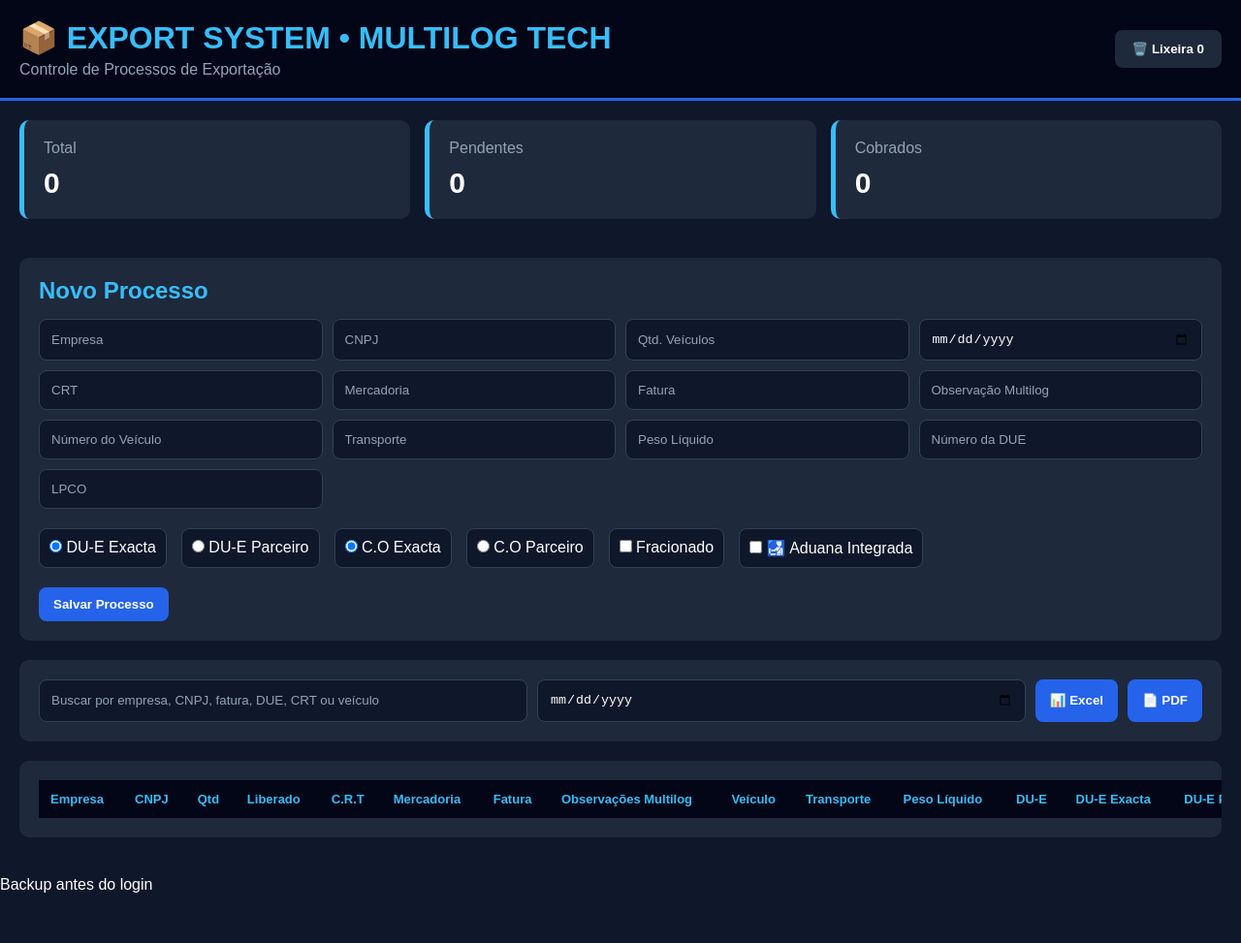
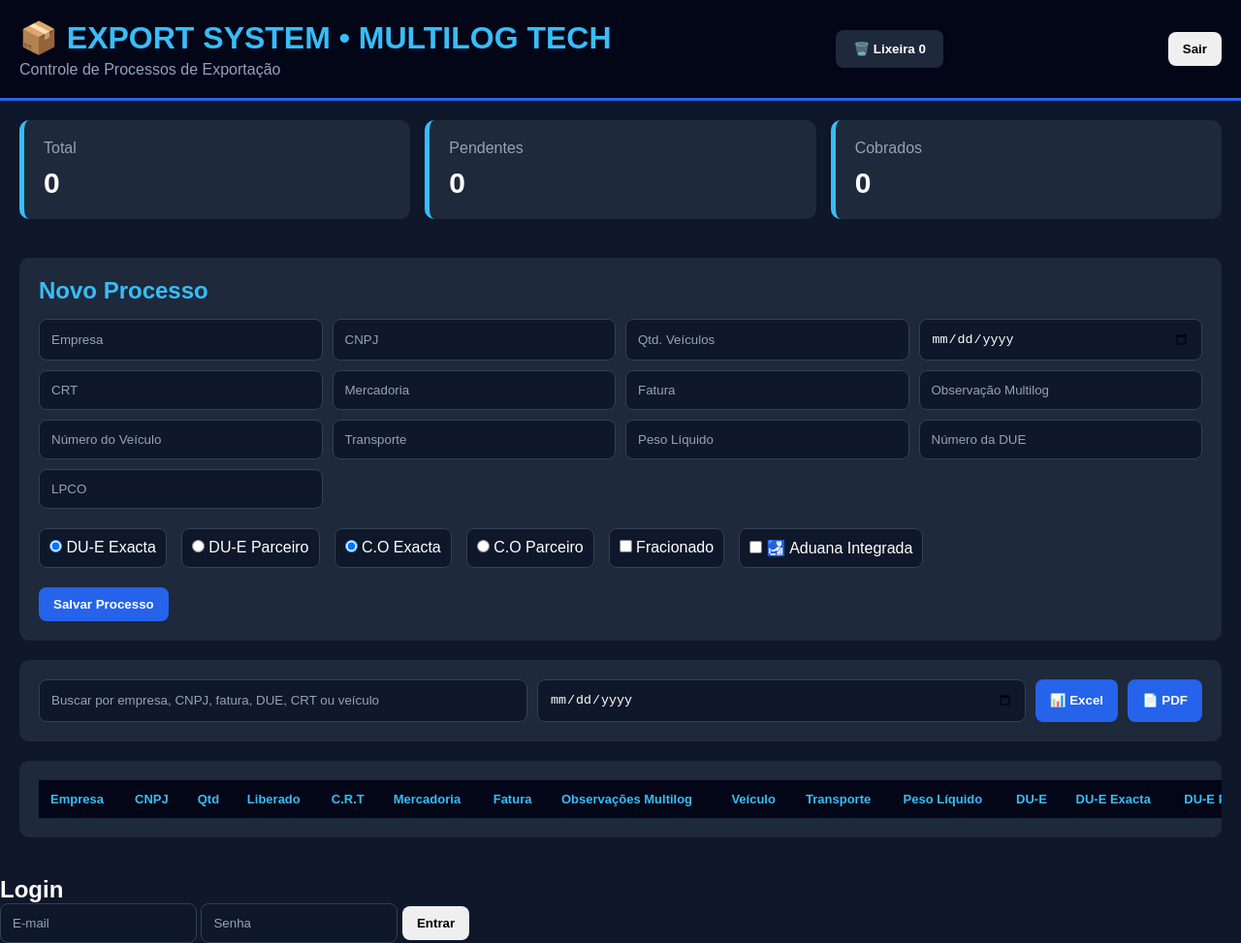
Before and after one commit to Alanacamily/sistema-exportacao, a plain HTML site: page index.html in a window 1280 px wide. Shown: the whole page at 97% size. Before the commit the page ends 922 px from the top, so only its background shows below. Drawn offline with nearby package versions, Linux system fonts and the light colour scheme; no server answers.

Commit message:
Update index.html

```diff
--- a/index.html
+++ b/index.html
@@ -24,6 +24,11 @@
     <button class="trash-btn" onclick="abrirLixeira()">
       🗑️ Lixeira <span id="contadorLixeira">0</span>
     </button>
+
+    <div class="user-box">
+      <span id="usuarioLogado"></span>
+      <button onclick="sair()">Sair</button>
+    </div>
   </header>
 
   <section class="dashboard">
@@ -177,6 +182,17 @@
   <script src="app.js"></script>
 
 </body>
+
+<div id="telaLogin" class="login-screen">
+  <div class="login-box">
+    <h2>Login</h2>
+
+   <input id="loginEmail" type="email" placeholder="E-mail">
+   <input id="loginSenha" type="password" placeholder="Senha">
+   <button onclick="fazerLogin()">Entrar</button>
+
+    <p id="loginErro"></p>
+  </div>
+</div>
+
 </html>
-
-Backup antes do login
```
